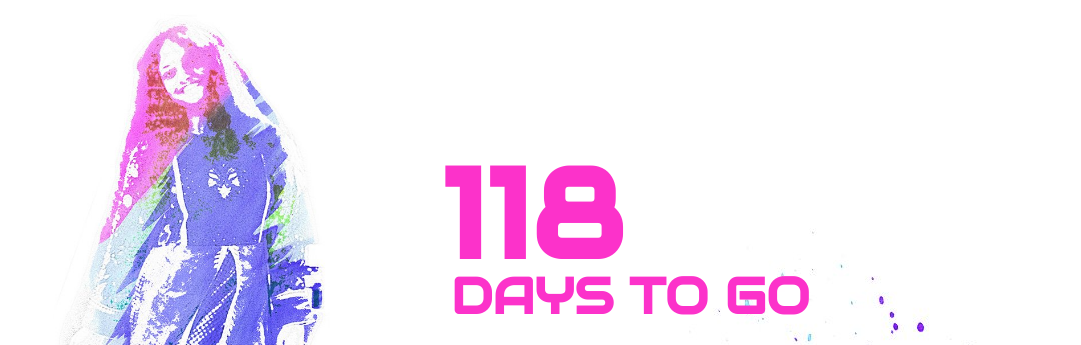
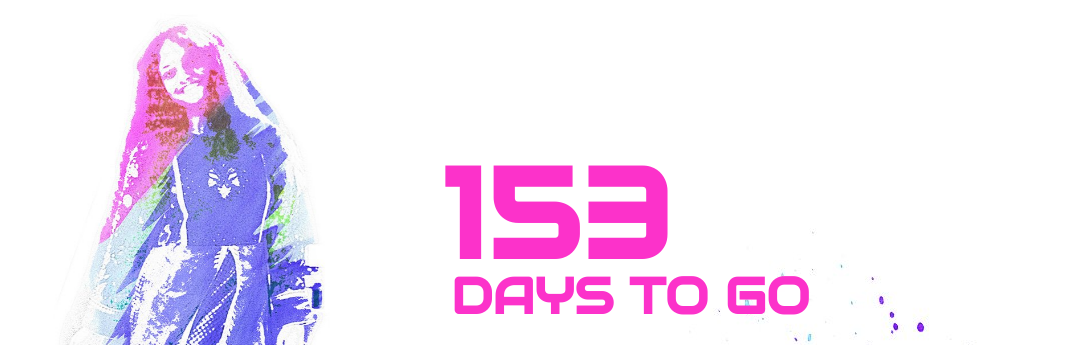
Before and after one commit to detectableDaenom/wedding, a plain HTML site: page index.html in a window 1280 px wide. Shown: the part 4880-5225 px from the top of the page, without its empty margins (199-1280 px from the left). Drawn offline with Linux system fonts and the light colour scheme; a web font is replaced by a local one.

Commit message:
timer to 20

```diff
--- a/index.html
+++ b/index.html
@@ -120,7 +120,7 @@
                     <div class="col-md-6">
                         <div class="countdown-wrapper layer" data-depth="-0.11">
                             <script>
-                                var end = new Date('10/16/2017 08:0 PM');
+                                var end = new Date('11/20/2017 08:0 PM');
                                 var _second = 1000;
                                 var _minute = _second * 60;
                                 var _hour = _minute * 60;
```
